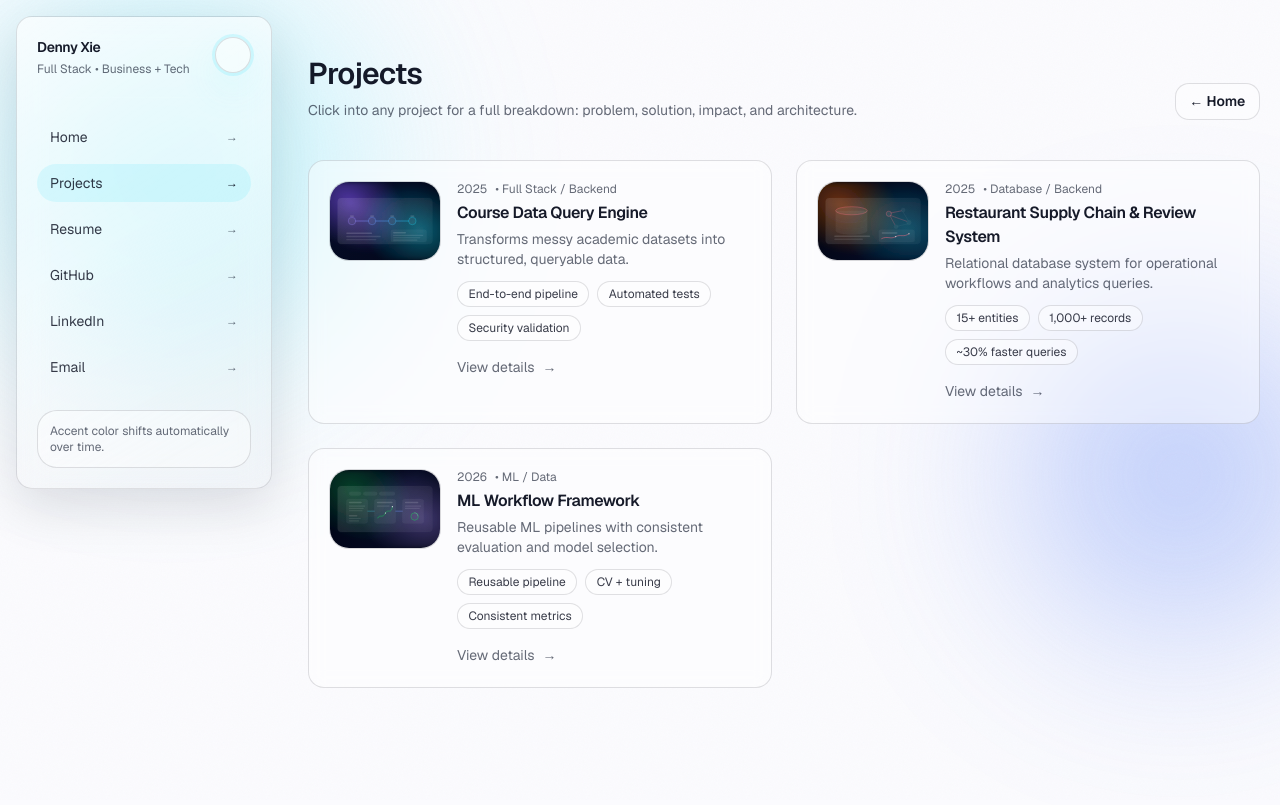
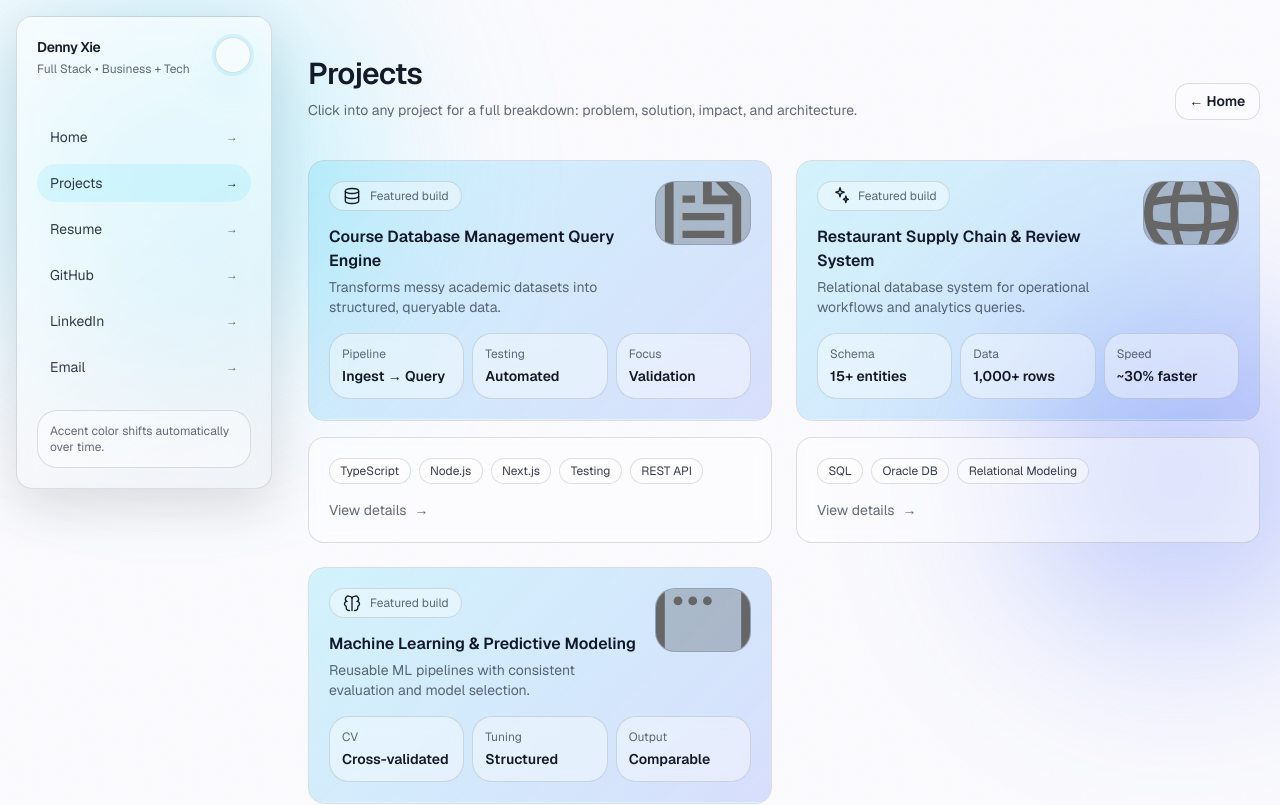
Before and after one commit to olddriver12356/DennyXHX_Profile, a Next.js app: page /projects in a window 1280 px wide. Shown: the top 805 px of the page. Built offline with nearby package versions, Linux system fonts and the light colour scheme.

Commit message:
Fixed the 404 bug

```diff
--- a/app/projects/[slug]/page.tsx
+++ b/app/projects/[slug]/page.tsx
@@ -1,7 +1,13 @@
 import Link from "next/link";
-import { getProject } from "@/lib/projects";
-import { notFound } from "next/navigation";
-import ProjectVisual from "../../../components/ProjectVisuals";
+import { PROJECTS, getProject, resolveProjectSlug } from "@/lib/projects";
+import { notFound, redirect } from "next/navigation";
+import ProjectVisual from "@/components/ProjectVisuals";
+
+export const dynamicParams = false;
+
+export function generateStaticParams() {
+  return PROJECTS.map((p) => ({ slug: p.slug }));
+}
 
 export default async function ProjectDetailPage({
   params,
@@ -10,7 +16,10 @@ export default async function ProjectDetailPage({
 }) {
   const { slug } = await params;
 
-  const project = getProject(slug);
+  const canonical = resolveProjectSlug(slug);
+  if (canonical !== slug) redirect(`/projects/${canonical}`);
+
+  const project = getProject(canonical);
   if (!project) return notFound();
 
   return (
--- a/app/projects/page.tsx
+++ b/app/projects/page.tsx
@@ -1,36 +1,6 @@
 import Link from "next/link";
-import Image from "next/image";
 import { PROJECTS } from "@/lib/projects";
-import ProjectVisual from "../../components/ProjectVisuals";
-
-{PROJECTS.map((p) => (
-  <Link key={p.slug} href={`/projects/${p.slug}`} className="group">
-    <div className="transition hover:-translate-y-0.5">
-      <ProjectVisual
-        title={p.title}
-        tagline={p.tagline}
-        thumbnail={p.thumbnail}
-        icon={p.visual?.icon ?? "code"}
-        gradientFrom={p.visual?.gradientFrom}
-        gradientTo={p.visual?.gradientTo}
-        kpis={p.visual?.kpis ?? []}
-        compact
-      />
-
-      {/* Minimal “below the fold” info */}
-      <div className="mt-4 rounded-2xl border border-[color:var(--border)] bg-[color:color-mix(in_oklab,var(--surface)_58%,transparent)] p-5 backdrop-blur">
-        <div className="flex flex-wrap gap-2">
-          {p.stack.slice(0, 5).map((t) => (
-            <span key={t} className="chip">{t}</span>
-          ))}
-        </div>
-        <div className="mt-4 inline-flex items-center gap-2 text-sm text-[color:var(--muted)] group-hover:text-[color:var(--fg)]">
-          View details <span aria-hidden="true">→</span>
-        </div>
-      </div>
-    </div>
-  </Link>
-))}
+import ProjectVisual from "@/components/ProjectVisuals";
 
 export default function ProjectsPage() {
   return (
@@ -50,55 +20,6 @@ export default function ProjectsPage() {
 
       <div className="grid gap-6 md:grid-cols-2">
         {PROJECTS.map((p) => (
-          <Link
-            key={p.slug}
-            href={`/projects/${p.slug}`}
-            className="group relative overflow-hidden rounded-2xl border border-[color:var(--border)] bg-[color:color-mix(in_oklab,var(--surface)_58%,transparent)] p-5 backdrop-blur transition hover:-translate-y-0.5 hover:border-[color:color-mix(in_oklab,var(--accent)_38%,var(--border))]"
-          >
-            <div className="pointer-events-none absolute -inset-28 opacity-0 transition group-hover:opacity-100">
-              <div className="h-full w-full bg-[radial-gradient(circle_at_20%_20%,color-mix(in_oklab,var(--accent)_16%,transparent),transparent_55%),radial-gradient(circle_at_80%_70%,color-mix(in_oklab,var(--accent-2)_14%,transparent),transparent_55%)]" />
-            </div>
-
-            <div className="relative flex gap-4">
-              <div className="relative h-20 w-28 flex-none overflow-hidden rounded-xl border border-[color:var(--border)] bg-[color:color-mix(in_oklab,var(--surface-2)_65%,transparent)]">
-              <Image
-                src={p.thumbnail}
-                alt={p.title}
-                fill
-                className="object-cover saturate-110 contrast-105 transition duration-300 group-hover:scale-[1.03]"
-                />
-              </div>
-              <div className="min-w-0">
-                <div className="flex items-center gap-2 text-xs text-[color:var(--muted)]">
-                  {p.year && <span>{p.year}</span>}
-                  {p.role && <span>• {p.role}</span>}
-                </div>
-                <div className="mt-1 text-base font-semibold tracking-tight">{p.title}</div>
-                <div className="mt-1 line-clamp-2 text-sm text-[color:var(--muted)]">
-                  {p.tagline}
-                </div>
-
-                <div className="mt-3 flex flex-wrap gap-2">
-                  {(p.metrics ?? []).slice(0, 3).map((m) => (
-                    <span key={m} className="chip">
-                      {m}
-                    </span>
-                  ))}
-                </div>
-
-                <div className="mt-4 inline-flex items-center gap-2 text-sm text-[color:var(--muted)] group-hover:text-[color:var(--fg)]">
-                  View details <span aria-hidden="true">→</span>
-                </div>
-              </div>
-            </div>
-          </Link>
-        ))}
-      </div>
-    </div>
-  );
-}
-
-{PROJECTS.map((p) => (
           <Link key={p.slug} href={`/projects/${p.slug}`} className="group">
             <div className="transition hover:-translate-y-0.5">
               <ProjectVisual
@@ -112,11 +33,12 @@ export default function ProjectsPage() {
                 compact
               />
 
-        {/* Minimal “below the fold” info */}
               <div className="mt-4 rounded-2xl border border-[color:var(--border)] bg-[color:color-mix(in_oklab,var(--surface)_58%,transparent)] p-5 backdrop-blur">
                 <div className="flex flex-wrap gap-2">
                   {p.stack.slice(0, 5).map((t) => (
-              <span key={t} className="chip">{t}</span>
+                    <span key={t} className="chip">
+                      {t}
+                    </span>
                   ))}
                 </div>
                 <div className="mt-4 inline-flex items-center gap-2 text-sm text-[color:var(--muted)] group-hover:text-[color:var(--fg)]">
@@ -126,3 +48,7 @@ export default function ProjectsPage() {
             </div>
           </Link>
         ))}
+      </div>
+    </div>
+  );
+}
--- a/components/ProjectVisuals.tsx
+++ b/components/ProjectVisuals.tsx
@@ -118,5 +118,5 @@ export default function ProjectVisual({
       {/* Bottom subtle divider */}
       <div className="h-px w-full bg-[color:color-mix(in_oklab,var(--accent)_28%,transparent)] opacity-60" />
     </div>
-    );
-    }
+  );
+}
--- a/lib/projects.ts
+++ b/lib/projects.ts
@@ -1,5 +1,6 @@
 export type Project = {
     slug: string;
+    aliases?: string[];
     title: string;
     tagline: string;
     year?: string;
@@ -23,12 +24,13 @@ export type Project = {
 
   export const PROJECTS: Project[] = [
     {
-      slug: "Course Database Management Query Engine",
-      title: "Course Data Query Engine",
+      slug: "course-database-management-query-engine",
+      aliases: ["Course Database Management Query Engine", "course-data-query-engine"],
+      title: "Course Database Management Query Engine",
       tagline: "Transforms messy academic datasets into structured, queryable data.",
       year: "2025",
       role: "Full Stack / Backend",
-      thumbnail: "/course-data.svg",
+      thumbnail: "/file.svg",
       metrics: ["End-to-end pipeline", "Automated tests", "Security validation"],
       stack: ["TypeScript", "Node.js", "Next.js", "Testing", "REST API"],
       overview:
@@ -50,15 +52,24 @@ export type Project = {
         "Clear contracts between modules for testability",
       ],
       links: { github: "https://github.com/olddriver12356", live: "" },
+      visual: {
+        icon: "database",
+        kpis: [
+          { label: "Pipeline", value: "Ingest → Query" },
+          { label: "Testing", value: "Automated" },
+          { label: "Focus", value: "Validation" },
+        ],
+      },
     },
 
     {
-      slug: "Restaurant Supply Chain & Review Management System",
+      slug: "restaurant-supply-chain-review-system",
+      aliases: ["Restaurant Supply Chain & Review Management System", "restaurant-db-system"],
       title: "Restaurant Supply Chain & Review System",
       tagline: "Relational database system for operational workflows and analytics queries.",
       year: "2025",
       role: "Database / Backend",
-      thumbnail: "/restaurant-db.svg",
+      thumbnail: "/globe.svg",
       metrics: ["15+ entities", "1,000+ records", "~30% faster queries"],
       stack: ["SQL", "Oracle DB", "Relational Modeling"],
       overview:
@@ -76,15 +87,24 @@ export type Project = {
         "Reduced query latency through structural improvements and indexing.",
       ],
       links: { github: "https://github.com/olddriver12356", live: "" },
+      visual: {
+        icon: "sparkles",
+        kpis: [
+          { label: "Schema", value: "15+ entities" },
+          { label: "Data", value: "1,000+ rows" },
+          { label: "Speed", value: "~30% faster" },
+        ],
+      },
     },
 
     {
-      slug: "Machine Learning & Predictive Modeling",
-      title: "ML Workflow Framework",
+      slug: "machine-learning-predictive-modeling",
+      aliases: ["Machine Learning & Predictive Modeling", "ml-workflow-framework"],
+      title: "Machine Learning & Predictive Modeling",
       tagline: "Reusable ML pipelines with consistent evaluation and model selection.",
       year: "2026",
       role: "ML / Data",
-      thumbnail: "/ml-workflow.svg",
+      thumbnail: "/window.svg",
       metrics: ["Reusable pipeline", "CV + tuning", "Consistent metrics"],
       stack: ["Python", "Pandas", "Scikit-Learn"],
       overview:
@@ -102,9 +122,23 @@ export type Project = {
         "Reduced selection bias via cross-validation and structured tuning.",
       ],
       links: { github: "https://github.com/olddriver12356", live: "" },
+      visual: {
+        icon: "brain",
+        kpis: [
+          { label: "CV", value: "Cross-validated" },
+          { label: "Tuning", value: "Structured" },
+          { label: "Output", value: "Comparable" },
+        ],
+      },
     },
   ];
 
+  export function resolveProjectSlug(input: string) {
+    const hit = PROJECTS.find((p) => p.slug === input || (p.aliases ?? []).includes(input));
+    return hit?.slug ?? input;
+  }
+
   export function getProject(slug: string) {
-    return PROJECTS.find((p) => p.slug === slug);
+    const canonical = resolveProjectSlug(slug);
+    return PROJECTS.find((p) => p.slug === canonical);
   }
```
Lines whose indentation alone changed are shown as unchanged.
